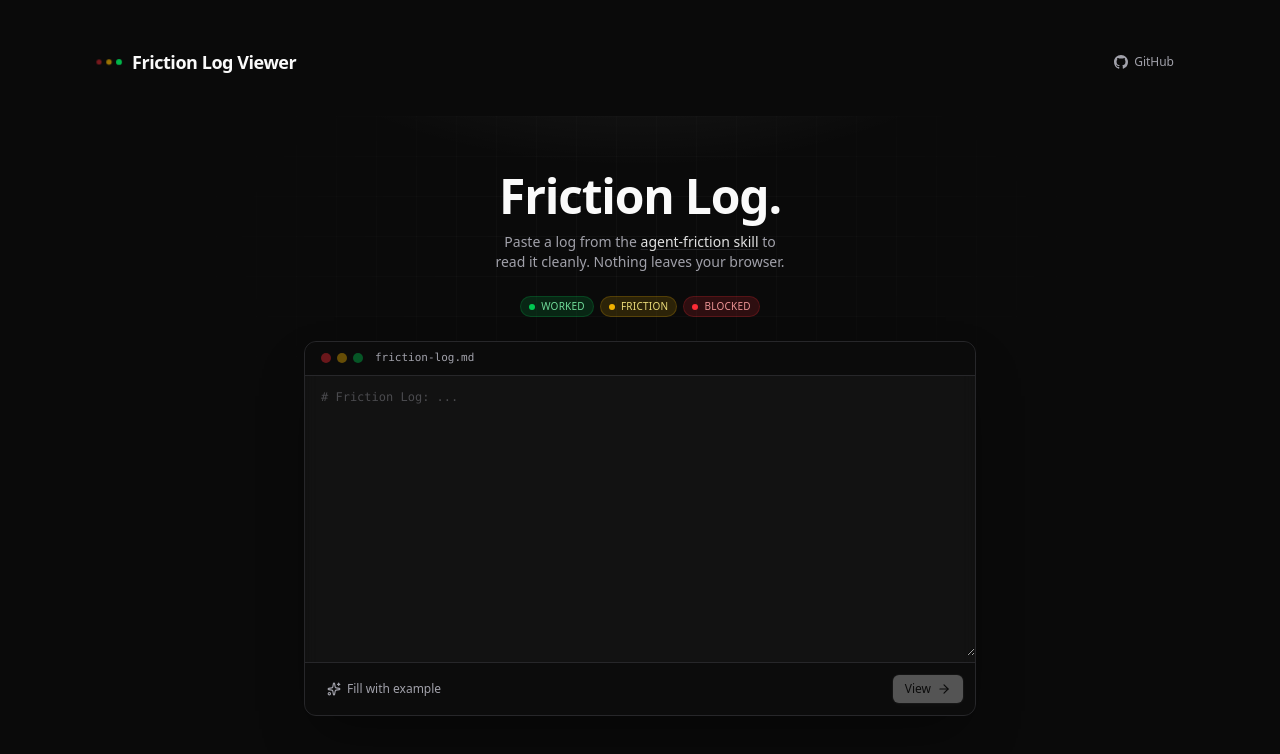
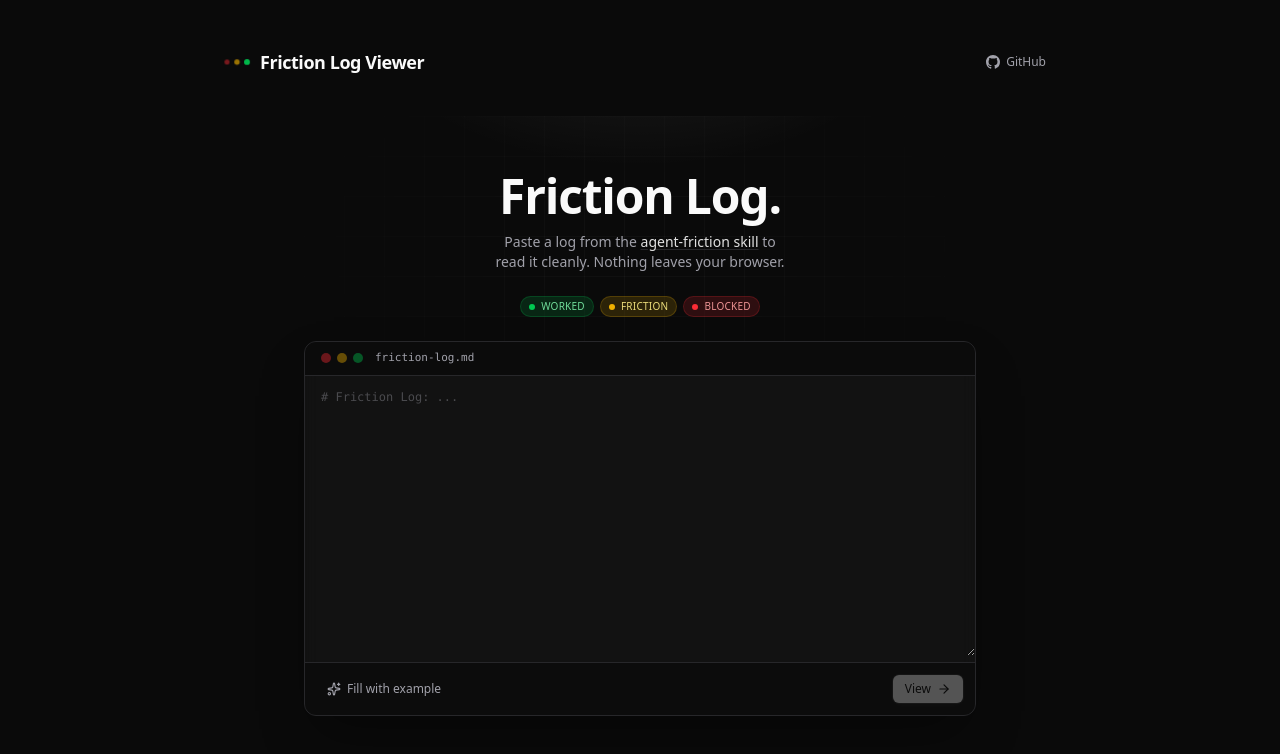
Before and after one commit to aurorascharff/agent-friction-skill-visualizer, a Next.js app: page / in a window 1280 px wide. Shown: the top 754 px of the page. Built offline with nearby package versions, Linux system fonts and the light colour scheme.

Commit message:
fix css bug

```diff
--- a/app/layout.tsx
+++ b/app/layout.tsx
@@ -32,7 +32,7 @@ export default function RootLayout({
   return (
     <html lang="en">
       <body className="min-h-screen">
-        <div className="mx-auto max-w-6xl px-6 sm:px-8 py-8 sm:py-12">
+        <div className="mx-auto max-w-4xl px-6 sm:px-8 py-8 sm:py-12">
           <header className="mb-10 flex items-center justify-between gap-4">
             <Link
               href="/"
```
